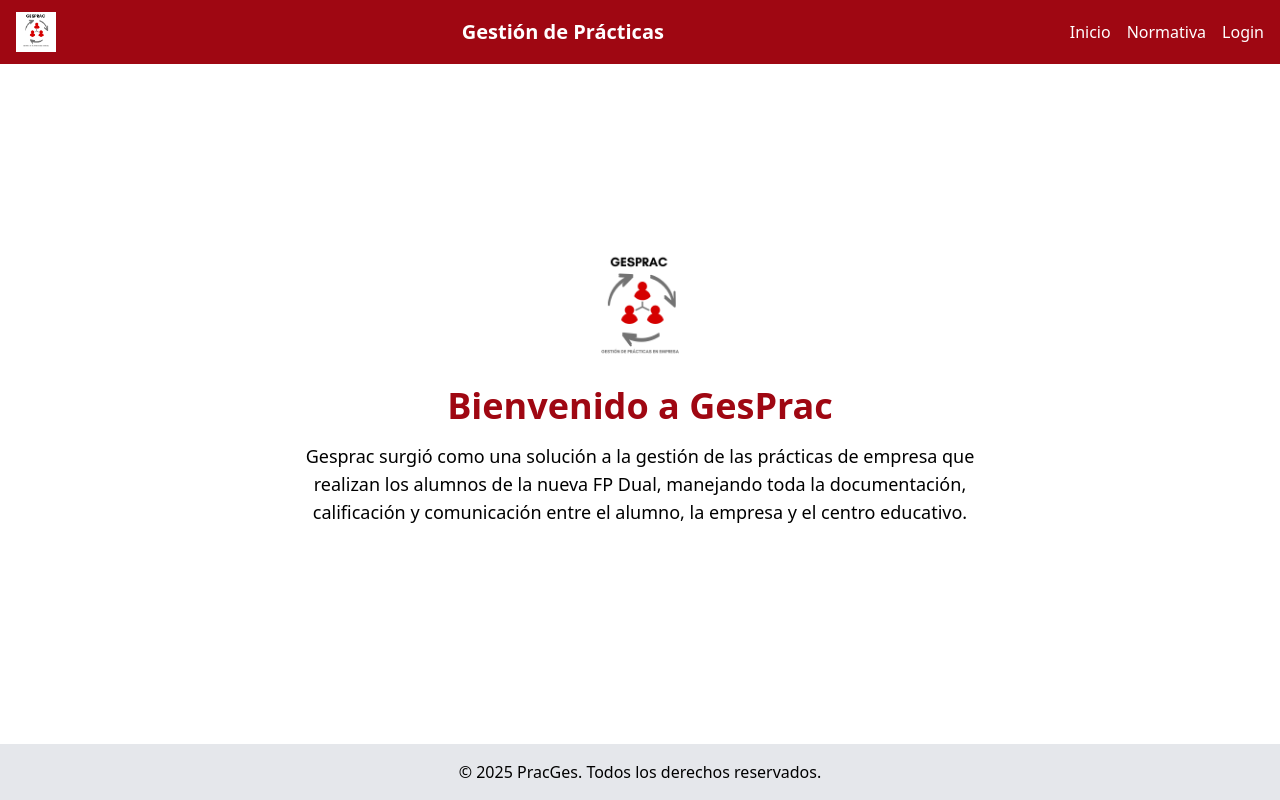
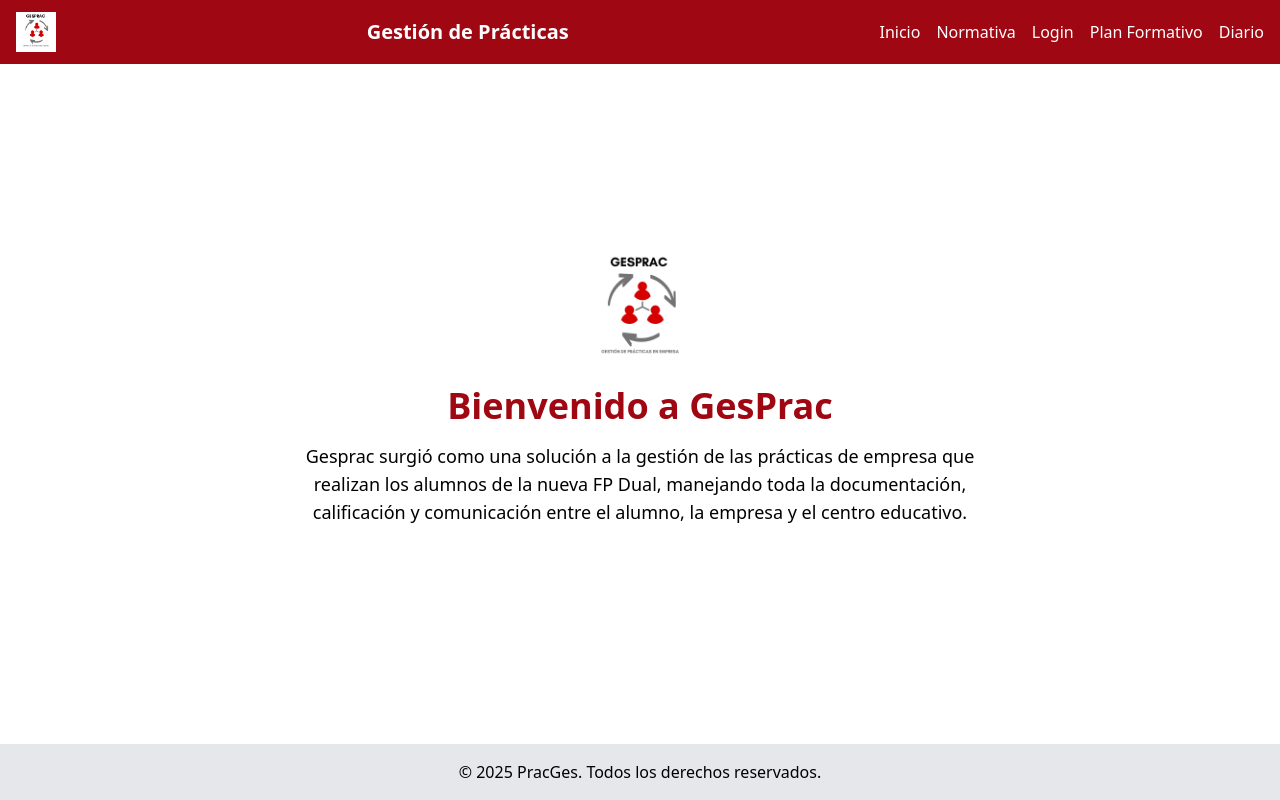
Before and after one commit to mzamoranos/PracGes, a React (Create React App) app in the folder client/: page / in a window 1280 px wide. Built offline with nearby package versions, Linux system fonts and the light colour scheme.

Commit message:
alumno navbar

```diff
--- a/client/src/App.jsx
+++ b/client/src/App.jsx
@@ -4,6 +4,8 @@ import HomePage from './pages/HomePage';
 import NormativaPage from './pages/NormativaPage';
 import LoginPage from './pages/LoginPage';
 import AlumnoDashboard from './pages/AlumnoDashboard';
+import PlanFormativoPage from './pages/PlanFormativoPage';
+import DiarioPage from './pages/DiarioPage';
 
 const App = () => {
   return (
@@ -14,6 +16,8 @@ const App = () => {
           <Route path="/normativa" element={<NormativaPage />} />
           <Route path="/login" element={<LoginPage />} />
           <Route path="/alumno/dashboard" element={<AlumnoDashboard />} />
+          <Route path="/plan-formativo" element={<PlanFormativoPage />} />
+          <Route path="/diario" element={<DiarioPage />} />
         </Routes>
       </div>
     </Router>
--- a/client/src/components/Navbar.jsx
+++ b/client/src/components/Navbar.jsx
@@ -5,7 +5,10 @@ import logo from '../images/Logo.png';
 
 const Navbar = () => {
     const [open, setOpen] = useState(false);
+    const [dropdownPlanOpen, setDropdownPlanOpen] = useState(false);
+  const [dropdownDiarioOpen, setDropdownDiarioOpen] = useState(false);
 
+    const rol = ('alumno' || 'tutor_profesor' || 'tutor_empresa'); // Cambia esto según el rol del usuario
     return (
       <nav className="bg-red-800 text-white">
         <div className="max-w-7xl mx-auto px-4 py-3 flex justify-between items-center">
@@ -21,6 +24,41 @@ const Navbar = () => {
             <Link to="/">Inicio</Link>
             <Link to="/normativa">Normativa</Link>
             <Link to="/login">Login</Link>
+
+            {rol === 'alumno' && (
+            <>
+              {/* Plan Formativo Dropdown */}
+              <div
+                className="relative"
+                onMouseEnter={() => setDropdownPlanOpen(true)}
+                onMouseLeave={() => setDropdownPlanOpen(false)}
+              >
+                <button className="hover:underline">Plan Formativo</button>
+                {dropdownPlanOpen && (
+                  <div className="absolute bg-white text-black rounded shadow-lg mt-2">
+                    <Link to="/plan-formativo/visualizar" className="block px-4 py-2 hover:bg-gray-200">Visualizar Plan</Link>
+                    <Link to="/plan-formativo/resultados" className="block px-4 py-2 hover:bg-gray-200">Resultados de Aprendizaje</Link>
+                  </div>
+                )}
+              </div>
+
+              {/* Diario Dropdown */}
+              <div
+                className="relative"
+                onMouseEnter={() => setDropdownDiarioOpen(true)}
+                onMouseLeave={() => setDropdownDiarioOpen(false)}
+              >
+                <button className="hover:underline">Diario</button>
+                {dropdownDiarioOpen && (
+                  <div className="absolute bg-white text-black rounded shadow-lg mt-2">
+                    <Link to="/diario/registrar" className="block px-4 py-2 hover:bg-gray-200">Registrar Actividades</Link>
+                    <Link to="/diario/visualizar" className="block px-4 py-2 hover:bg-gray-200">Visualizar Diario</Link>
+                  </div>
+                )}
+              </div>
+            </>
+          )}
+
           </div>
         </div>
 
@@ -41,12 +79,21 @@ const Navbar = () => {
       <Link to="/" onClick={() => setOpen(false)}>Inicio</Link>
       <Link to="/normativa" onClick={() => setOpen(false)}>Normativa</Link>
       <Link to="/login" onClick={() => setOpen(false)}>Login</Link>
+
       {rol === 'alumno' && (
-  <>
-    <Link to="/plan-formativo" className="mx-2 text-white">Plan Formativo</Link>
-    <Link to="/diario" className="mx-2 text-white">Diario</Link>
-  </>
-)}
+              <>
+                <div className="mt-2">
+                  <div className="font-semibold">Plan Formativo</div>
+                  <Link to="/plan-formativo/visualizar" onClick={() => setOpen(false)} className="block pl-4 mt-4">Visualizar Plan</Link>
+                  <Link to="/plan-formativo/resultados" onClick={() => setOpen(false)} className="block pl-4 mt-4">Resultados de Aprendizaje</Link>
+                </div>
+                <div className="mt-2">
+                  <div className="font-semibold">Diario</div>
+                  <Link to="/diario/registrar" onClick={() => setOpen(false)} className="block pl-4 mt-4">Registrar Actividades</Link>
+                  <Link to="/diario/visualizar" onClick={() => setOpen(false)} className="block pl-4 mt-4">Visualizar Diario</Link>
+                </div>
+              </>
+            )}
       </nav>
   </div>
 )}
```
Also changed, not shown: 1 other file (tests, documents, lock files or other folders).
